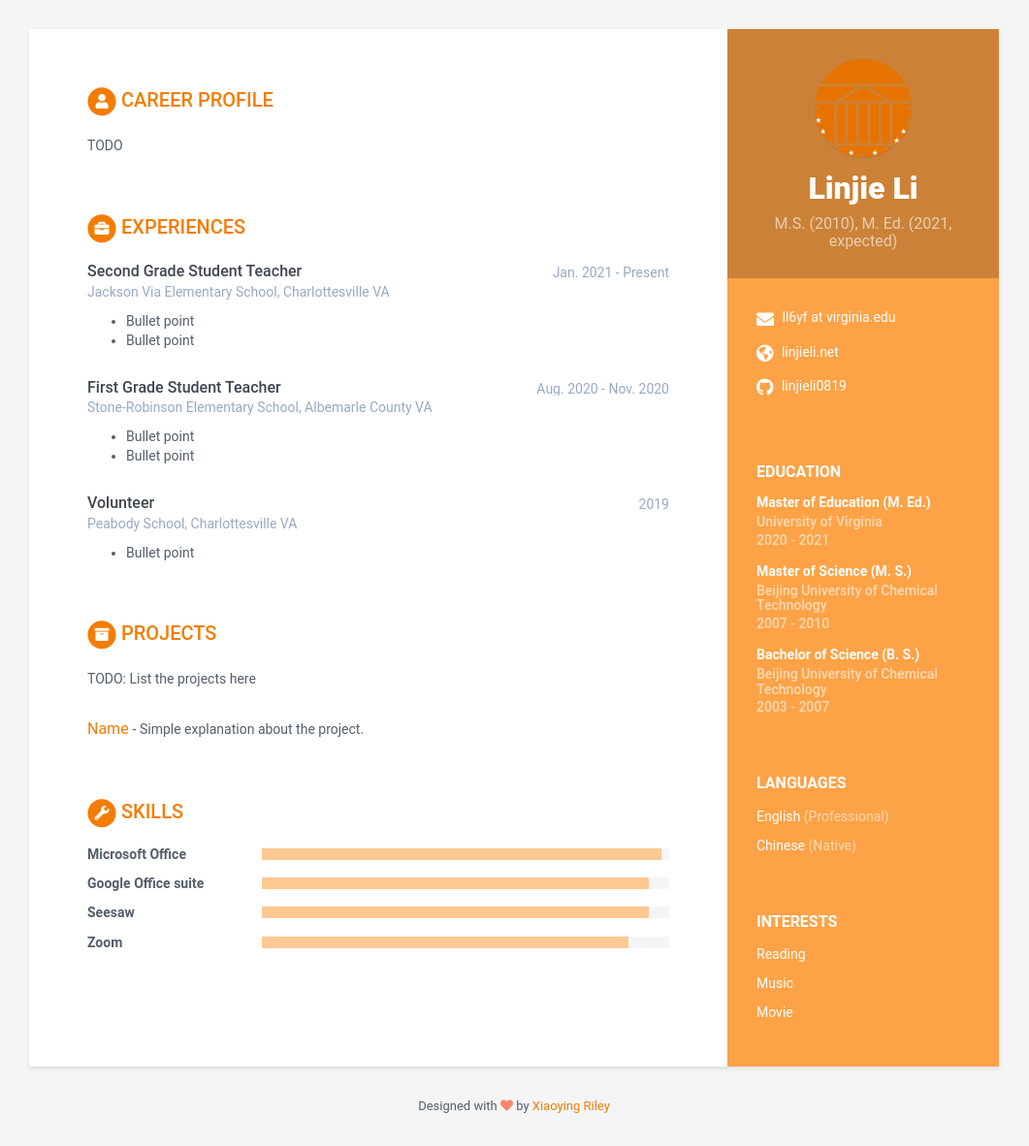
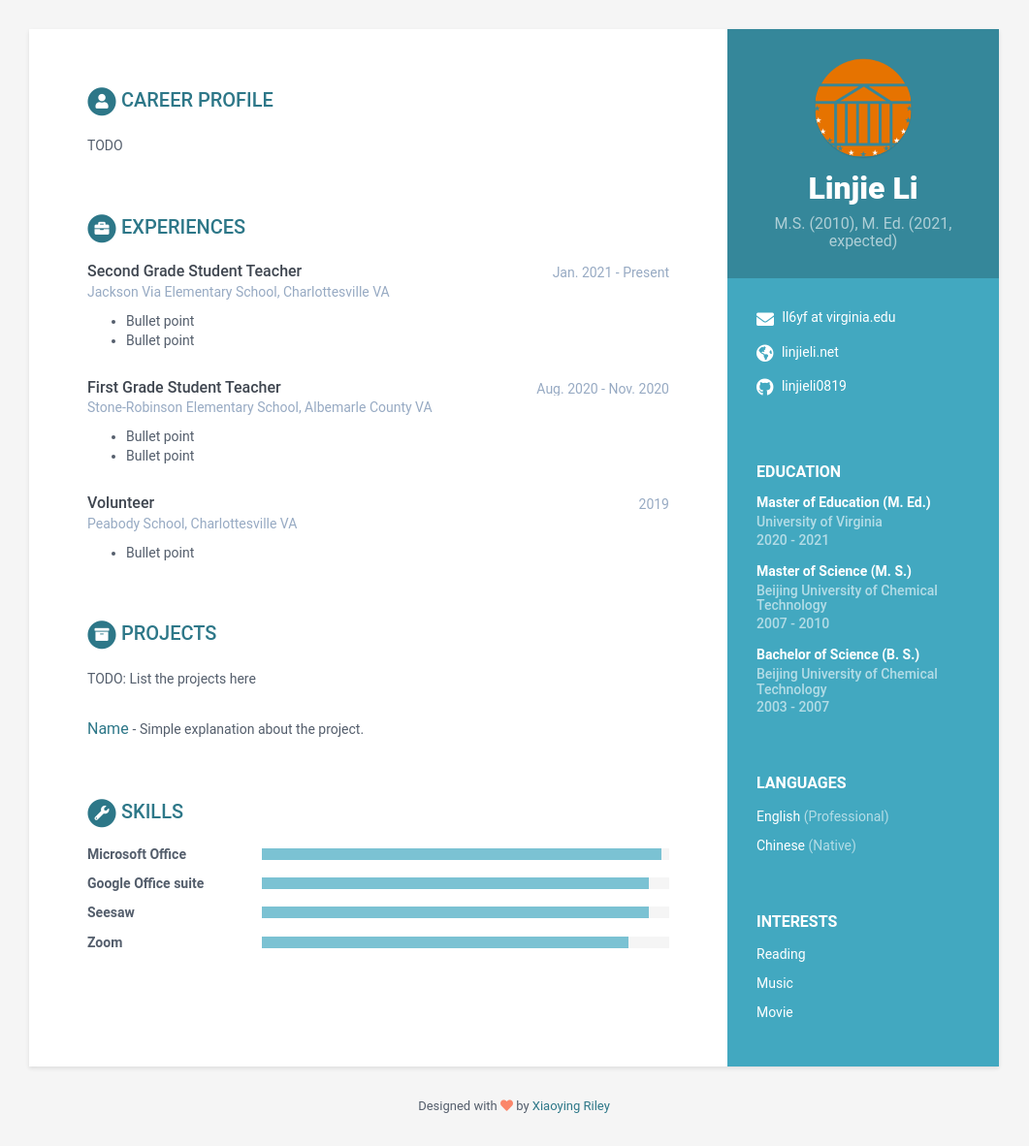
Before and after one commit to linjieli0819/linjieli0819.github.io, a Jekyll site: the page built from index.html, in a window 1280 px wide. Shown: the whole page at 97% size, without its empty margins (110-1171 px from the left). Built offline with Jekyll 4.4.1, drawn with Linux system fonts in a browser that asks for light colours.

Commit message:
Update _config.yml

```diff
--- a/_config.yml
+++ b/_config.yml
@@ -6,7 +6,7 @@ url: 'http://linjieli0819.github.io'
 baseurl: '' #change it according to your repository name
 description: Homepage
 # Style will be applied only after restarting the build or serve. Just choose one of the options.
-theme_skin: orange # blue turquoise green berry orange ceramic
+theme_skin: blue # orange # blue turquoise green berry orange ceramic
 chrome_mobile_color: #use hex colors (ex:#1976d2) or leave empty if you don't want a color for chrome mobile searchbar
 
 # Tracker
```
